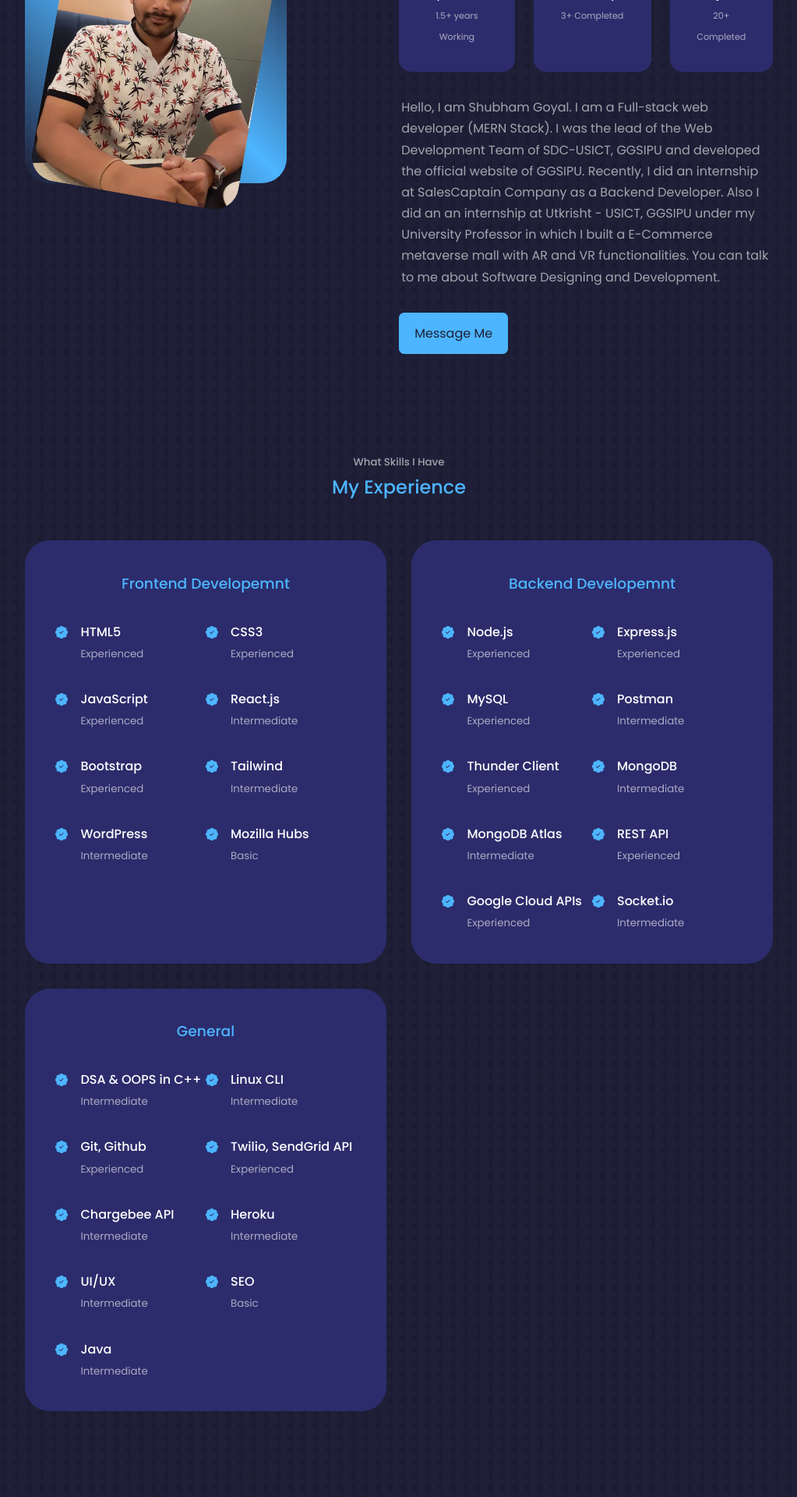
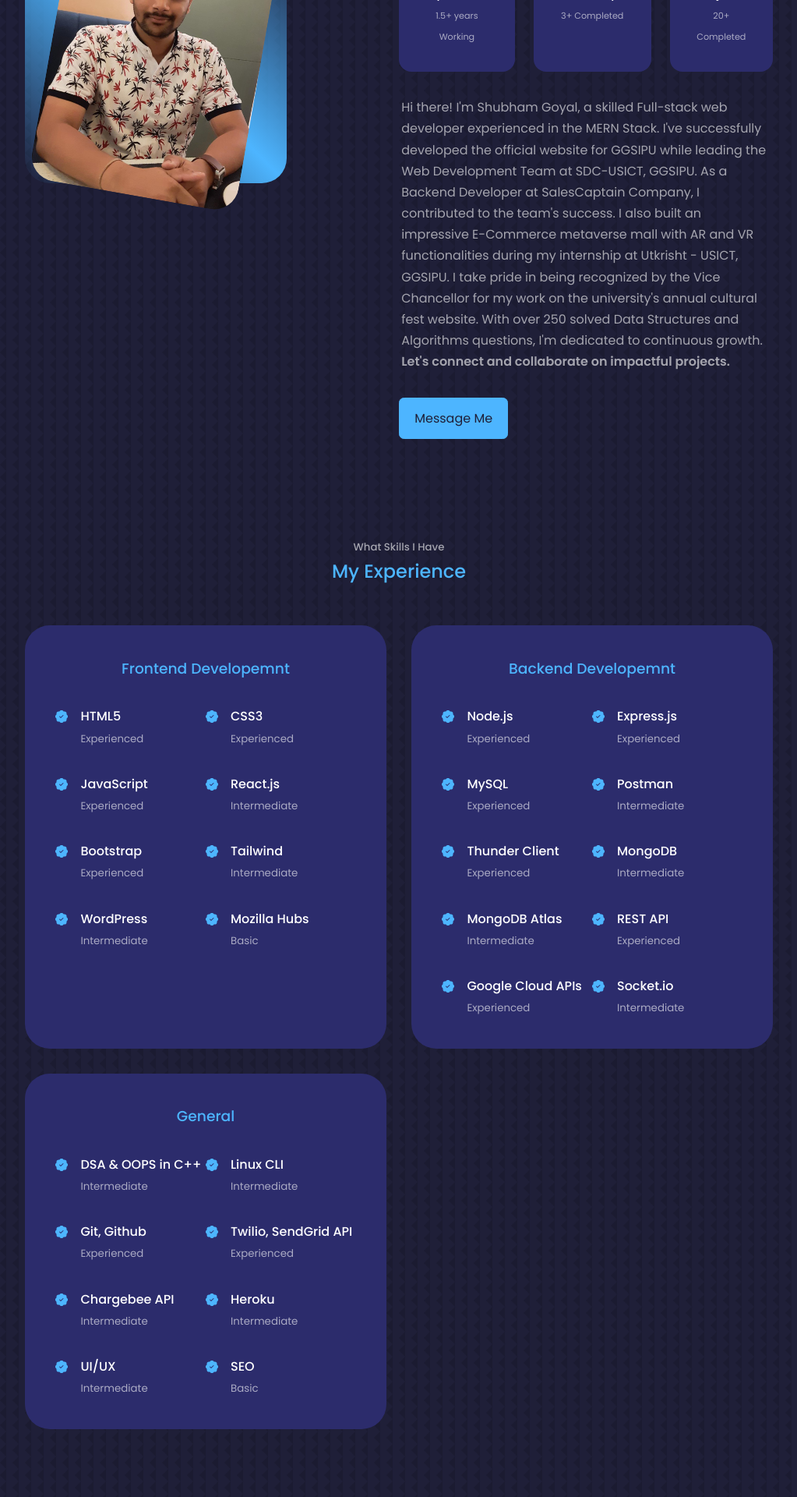
Before and after one commit to ShubhamGoyal7125/Portfolio, a React (Create React App) app: page / in a window 1280 px wide. Shown: the part 1140-3060 px from the top of the page at 78% size, without its empty margins (128-1151 px from the left). Built offline with nearby package versions, Linux system fonts and the light colour scheme; no server answers; a web font is replaced by a local one.

Commit message:
updated portfolio

```diff
--- a/src/components/about/About.jsx
+++ b/src/components/about/About.jsx
@@ -41,10 +41,11 @@ const About = () => {
             </article>
           </div>
 
-          <p>Hello, I am Shubham Goyal. I am a Full-stack web developer (MERN Stack).
-            I was the lead of the Web Development Team of SDC-USICT, GGSIPU and developed the official website of GGSIPU.
-            Recently, I did an internship at SalesCaptain Company as a Backend Developer. Also I did an an internship at Utkrisht - USICT, GGSIPU under my University Professor in which I built a E-Commerce metaverse mall with AR and VR functionalities.
-            You can talk to me about Software Designing and Development.</p>
+          <p>Hi there! I'm Shubham Goyal, a skilled Full-stack web developer experienced in the MERN Stack. I've successfully developed the official website for GGSIPU while leading the Web Development Team at SDC-USICT, GGSIPU.
+
+As a Backend Developer at SalesCaptain Company, I contributed to the team's success. I also built an impressive E-Commerce metaverse mall with AR and VR functionalities during my internship at Utkrisht - USICT, GGSIPU.
+
+I take pride in being recognized by the Vice Chancellor for my work on the university's annual cultural fest website. With over 250 solved Data Structures and Algorithms questions, I'm dedicated to continuous growth. <b>Let's connect and collaborate on impactful projects.</b> </p>
           <a href="#contact" className='btn btn-primary'>Message Me</a>
         </div>
 
--- a/src/components/experience/Experience.jsx
+++ b/src/components/experience/Experience.jsx
@@ -242,14 +242,6 @@ const Experience = () => {
               </div>
             </article>
 
-            <article className="experience__details">
-              <BsPatchCheckFill className='experience__details__icon' />
-              <div>
-                <h4>Java</h4>
-                <small className="text-light">Intermediate</small>
-              </div>
-            </article>
-
           </div>
 
         </div>
--- a/src/components/portfolio/Portfolio.jsx
+++ b/src/components/portfolio/Portfolio.jsx
@@ -1,55 +1,56 @@
 import React from 'react'
 import './portfolio.css'
-import IMG1 from '../../assets/portfolio_project.png'
+import IMG1 from '../../assets/college_buddy_project.png'
 import IMG2 from '../../assets/iNotebook_project.png'
 import IMG3 from '../../assets/todolist_project.png'
 import IMG4 from '../../assets/blog_project.png'
 import IMG5 from '../../assets/newsapp_project.png'
-import IMG6 from '../../assets/drumkit_project.png'
+import IMG6 from '../../assets/anugoonj_project.png'
 
 const data = [
   {
     id: 1,
     image: IMG1,
-    title: 'My Portoflio Website',
-    github: 'https://github.com/ShubhamGoyal7125/Portfolio.git',
-    demo: 'https://shubhamgoyal7125.github.io/Portfolio/'
+    title: 'College Buddy',
+    github: 'https://github.com/ssgroup2022/College_Buddy',
+    demo: 'https://github.com/ssgroup2022/College_Buddy'
   },
   {
     id: 2,
     image: IMG2,
-    title: 'iNoteBook',
-    github: 'https://github.com/ShubhamGoyal7125/inotebook',
+    title: 'NoteHive',
+    github: 'https://github.com/ShubhamGoyal7125/NoteHive',
     demo: 'https://inotebook-snowy.vercel.app/login'
   },
   {
     id: 3,
+    image: IMG6,
+    title: 'Anugoonj',
+    github: 'https://github.com/Anugoonj-Website/anugoonj',
+    demo: 'https://github.com/Anugoonj-Website/anugoonj'
+  },
+  {
+    id: 4,
     image: IMG3,
     title: 'To Do List',
     github: 'https://github.com/ShubhamGoyal7125/toDoList',
     demo: 'https://github.com/ShubhamGoyal7125/toDoList'
   },
   {
-    id: 4,
+    id: 5,
     image: IMG4,
     title: 'Daily Journal',
     github: 'https://github.com/ShubhamGoyal7125/Blog-Website',
     demo: 'https://github.com/ShubhamGoyal7125/Blog-Website'
   },
   {
-    id: 5,
+    id: 6,
     image: IMG5,
     title: 'News-Daily',
     github: 'https://github.com/ShubhamGoyal7125/News-Daily',
     demo: 'https://news-daily-liard.vercel.app/'
-  },
-  {
-    id: 6,
-    image: IMG6,
-    title: 'Drum Kit',
-    github: 'https://github.com/ShubhamGoyal7125/Drum-kit',
-    demo: 'https://github.com/ShubhamGoyal7125/Drum-kit'
-  },
+  }
+
 
 ]
 
```
Also changed, not shown: src/assets/anugoonj_project.png (added), src/assets/college_buddy_project.png (added).
